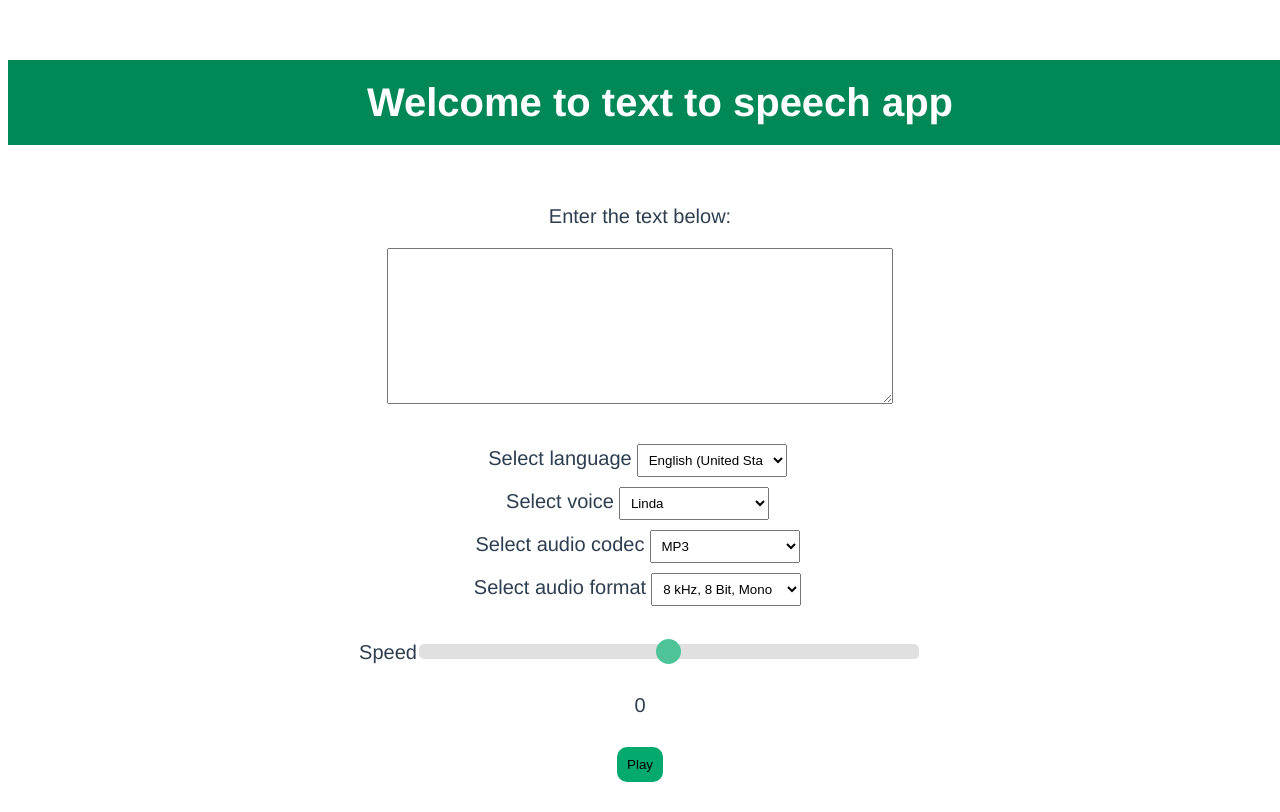
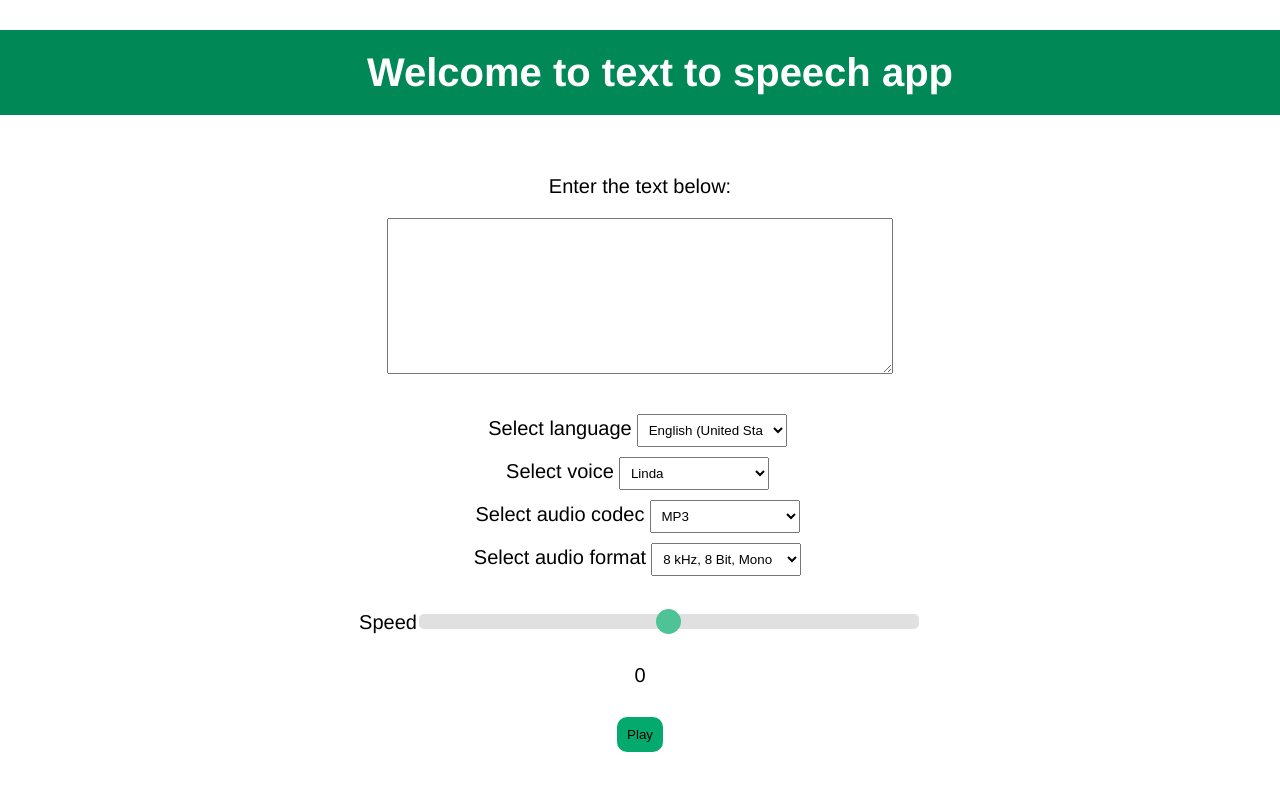
Before and after one commit to slade13/text-to-speach, a Vue app: page / in a window 1280 px wide. Shown: the top 812 px of the page. Built offline with nearby package versions, Linux system fonts and the light colour scheme.

Commit message:
remove unnecessary styles

```diff
--- a/src/App.vue
+++ b/src/App.vue
@@ -19,7 +19,6 @@ export default {
   -webkit-font-smoothing: antialiased;
   -moz-osx-font-smoothing: grayscale;
   text-align: center;
-  color: #2c3e50;
-  margin-top: 60px;
+
 }
 </style>
--- a/src/assets/css/style.css
+++ b/src/assets/css/style.css
@@ -1,3 +1,7 @@
+body {
+    margin: 0;
+}
+
 .submitButton {
     background-color: #04AA6D;
     border: none;
@@ -18,7 +22,7 @@
     margin-bottom: 30px;
 }
 
-#welcoming {
+h1 {
     margin: 30px 0 60px 0;
     padding: 20px;
     background-color: #018857;
@@ -30,7 +34,3 @@
 .hello {
     font-size: 20px;
 }
-
-.select {
-
-}
--- a/src/components/MainView.vue
+++ b/src/components/MainView.vue
@@ -1,6 +1,6 @@
 <template>
   <div class="hello">
-    <h1 id="welcoming">{{ msg }}</h1>
+      <h1>{{ msg }}</h1>
     <div class="enterText">
       <p>Enter the text below:</p>
       <textarea id="textToSpeech" v-model="tts"></textarea>
@@ -117,6 +117,7 @@ export default {
 
 <!-- Add "scoped" attribute to limit CSS to this component only -->
 <style scoped>
+
 #textToSpeech {
   width: 500px;
   height: 150px;
@@ -127,21 +128,8 @@ button {
   margin: 30px auto;
 }
 
-h3 {
-  margin: 40px 0 0;
-}
-ul {
-  list-style-type: none;
-  padding: 0;
-}
-li {
-  display: inline-block;
-  margin: 0 10px;
-}
-a {
-  color: #42b983;
-}
 .hide {
   display: none;
 }
+
 </style>
```
